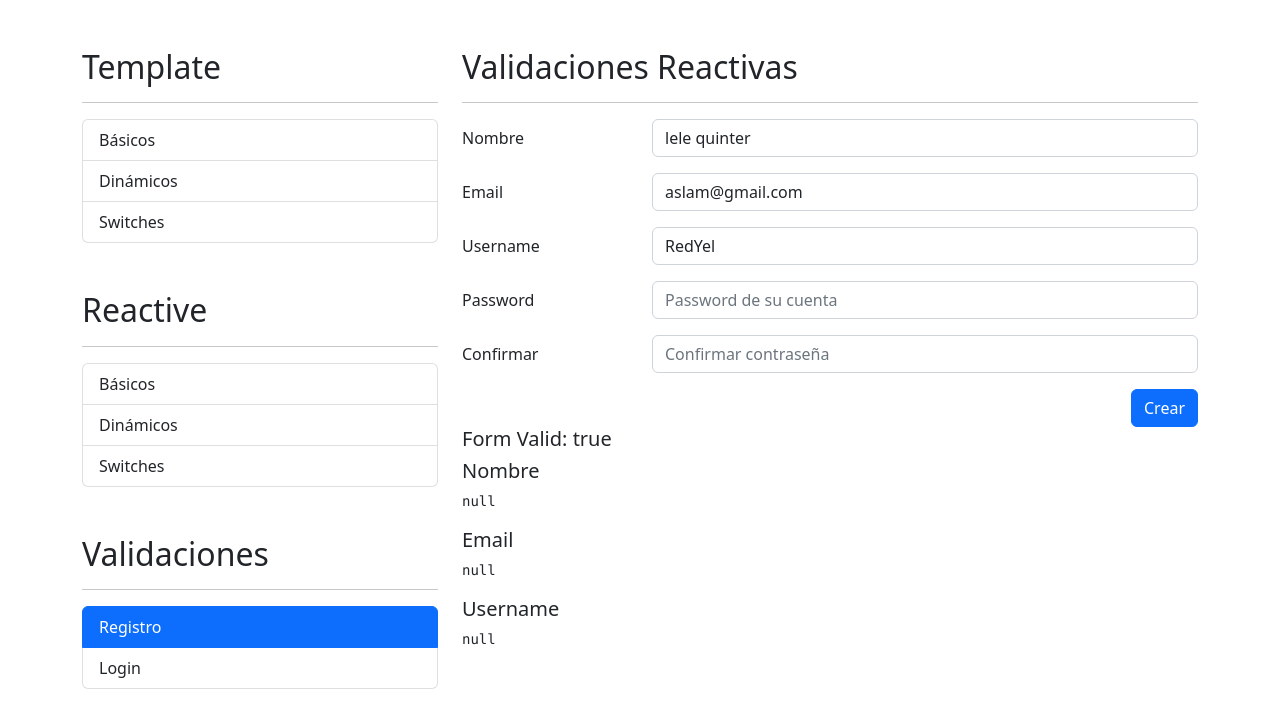
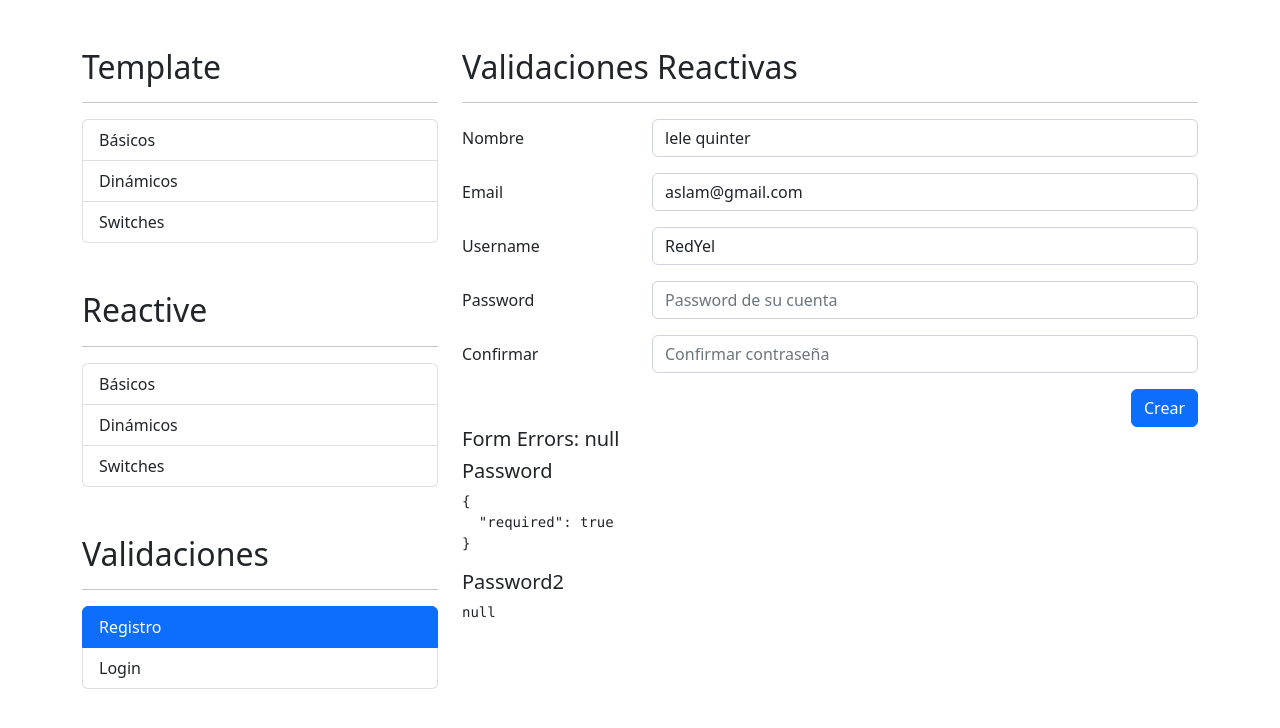
Before and after one commit to lelequinter/06-formulariosApp, an Angular app: page /auth/registro in a window 1280 px wide. Shown: the top 728 px of the page. Built offline with nearby package versions, Linux system fonts and the light colour scheme.

Commit message:
Validar contraseñas iguales

```diff
--- a/src/app/auth/pages/registro/registro.component.html
+++ b/src/app/auth/pages/registro/registro.component.html
@@ -66,7 +66,14 @@
             type="password"
             class="form-control"
             placeholder="Password de su cuenta"
+            formControlName="password"
           />
+          <span
+          class="form-text text-danger"
+          *ngIf="campoNoValido('password')"
+          >
+          La contraseña debe ser mayor de 6 caracteres
+          </span>
         </div>
       </div>
       <!-- Password 2-->
@@ -77,7 +84,14 @@
             type="password"
             class="form-control"
             placeholder="Confirmar contraseña"
+            formControlName="password2"
           />
+          <span
+          class="form-text text-danger"
+          *ngIf="campoNoValido('password2')"
+          >
+          Las contraseñas deben ser iguales
+          </span>
         </div>
       </div>
 
@@ -93,7 +107,7 @@
   </div>
 </div>
 
-<h5>Form Valid: {{ miFormulario.valid }}</h5>
+<!-- <h5>Form Valid: {{ miFormulario.valid }}</h5>
 
 <h5>Nombre</h5>
 <pre>{{ miFormulario.controls['nombre'].errors | json }}</pre>
@@ -102,4 +116,12 @@
 <pre>{{ miFormulario.controls['email'].errors | json }}</pre>
 
 <h5>Username</h5>
-<pre>{{ miFormulario.controls['username'].errors | json }}</pre>
+<pre>{{ miFormulario.controls['username'].errors | json }}</pre> -->
+
+<h5>Form Errors: {{ miFormulario.errors | json }}</h5>
+
+<h5>Password</h5>
+<pre>{{ miFormulario.controls['password'].errors | json }}</pre>
+
+<h5>Password2</h5>
+<pre>{{ miFormulario.controls['password2'].errors | json }}</pre>
--- a/src/app/auth/pages/registro/registro.component.ts
+++ b/src/app/auth/pages/registro/registro.component.ts
@@ -1,6 +1,5 @@
 import { Component, OnInit } from '@angular/core';
 import { FormBuilder, FormGroup, Validators, FormControl } from '@angular/forms';
-import { noPuedeSerStrider, nombreApellidoPattern, emailPattern } from '../../../shared/validators/validaciones';
 import { ValidatorsService } from '../../../shared/validators/validators.service';
 
 @Component({
@@ -15,7 +14,13 @@
     nombre: ['', [Validators.required, Validators.pattern(this.validatorsSvc.nombreApellidoPattern)]],
     email: ['', [Validators.required, Validators.pattern(this.validatorsSvc.emailPattern)]],
     username: ['', [Validators.required, this.validatorsSvc.noPuedeSerStrider]],
-  })
+    password: ['', [Validators.required, Validators.minLength(6)]],
+    password2: ['', [Validators.required, ]],
+  },
+  {
+    validators: [ this.validatorsSvc.camposIguales('password', 'password2') ]
+  }
+  )
 
   constructor(private fb: FormBuilder, private validatorsSvc: ValidatorsService) { }
 
--- a/src/app/shared/validators/validators.service.ts
+++ b/src/app/shared/validators/validators.service.ts
@@ -1,5 +1,5 @@
 import { Injectable } from '@angular/core';
-import { FormControl, ValidationErrors } from '@angular/forms';
+import { AbstractControl, FormControl, ValidationErrors } from '@angular/forms';
 
 @Injectable({
   providedIn: 'root'
@@ -10,7 +10,7 @@
   public emailPattern: string = "^[a-z0-9._%+-]+@[a-z0-9.-]+\\.[a-z]{2,4}$";
   constructor() { }
 
-  noPuedeSerStrider (control: FormControl): ValidationErrors | null {
+  noPuedeSerStrider(control: FormControl): ValidationErrors | null {
     const valor: string = control.value?.trim().toLowerCase();
     if (valor === 'strider') {
       return {
@@ -22,4 +22,23 @@
     // console.log(valor);
   }
 
+  camposIguales(campo1: string, campo2: string) {
+    return (formGroup: AbstractControl): ValidationErrors | null => {
+      // console.log(formGroup);
+      const pass1 = formGroup.get(campo1)?.value;
+      const pass2 = formGroup.get(campo2)?.value;
+
+      // console.log(pass1, pass2);
+
+      if (pass1 !== pass2) {
+        formGroup.get(campo2)?.setErrors({ noIgulaes: true })
+        return { noIguales: true }
+      }
+
+      formGroup.get(campo2)?.setErrors(null);
+
+      return null
+    }
+  }
+
 }
```
